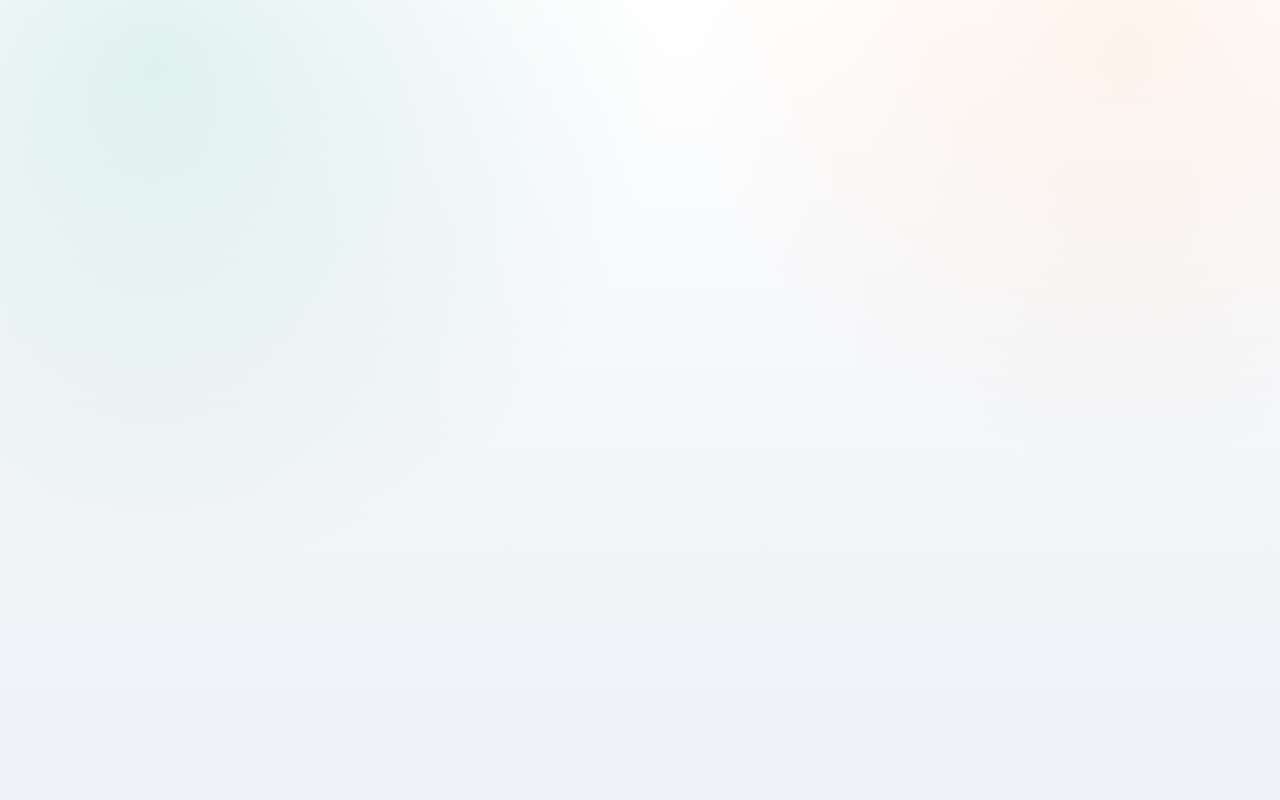
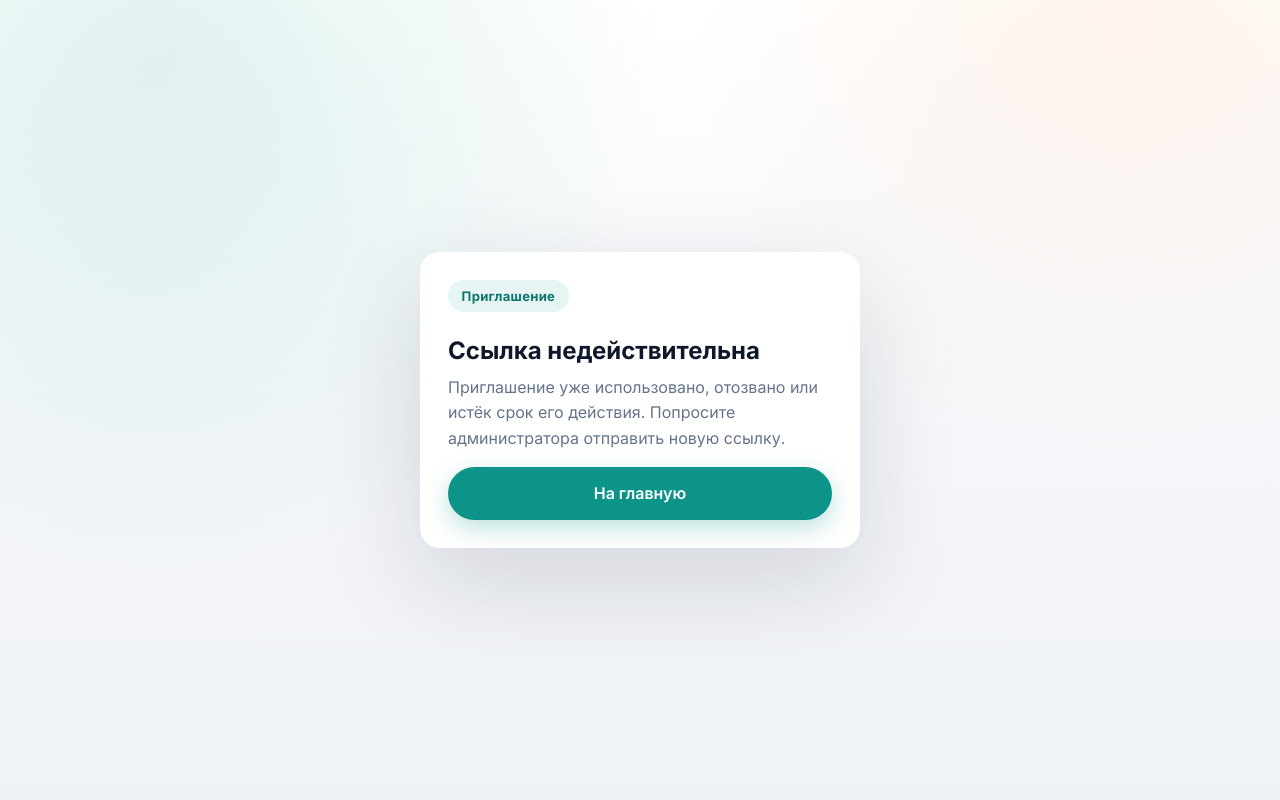
Before and after one commit to logalex2012/OpenWeb, a Python web app: template templates/invite.html in a window 1280 px wide. Run offline with Jinja, Linux system fonts and the light colour scheme; the template is opened without the code that fills it, so the values that code supplies are empty.

Commit message:
Fix invisible invite card: .modal defaults to opacity 0
The invite page reuses the .modal class but never wraps it in the
.modal-overlay.open ancestor that normally makes .modal visible, so
the card rendered with opacity 0 — page loaded fine but appeared blank.

Co-Authored-By: Claude Sonnet 5 <noreply@anthropic.com>

```diff
--- a/static/css/landing.css
+++ b/static/css/landing.css
@@ -1098,6 +1098,8 @@ select {
 
 .invite-card {
     width: min(100%, 440px);
+    opacity: 1;
+    transform: none;
 }
 
 [data-animate] {
```
